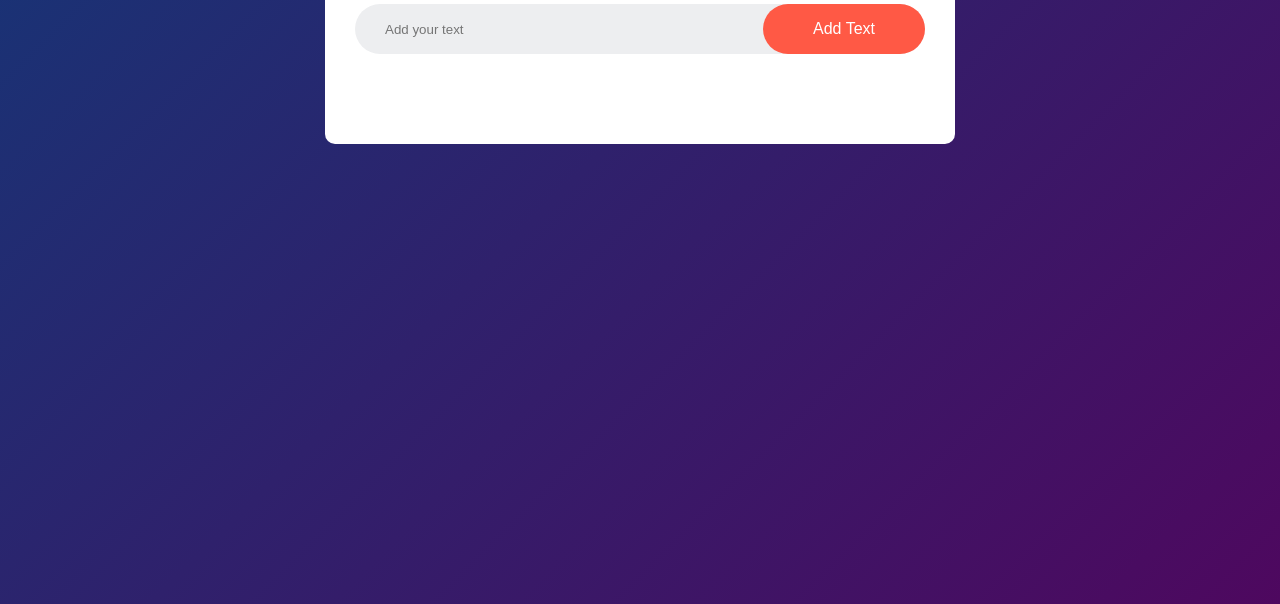
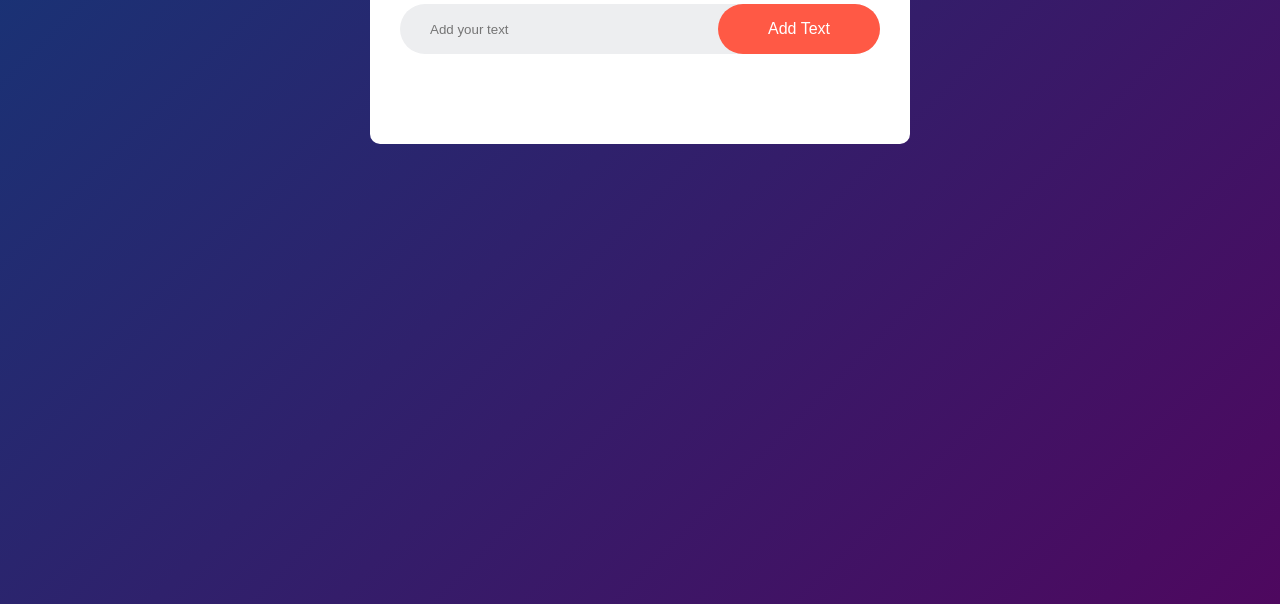
Before and after one commit to 90splayer/what-to-do, a plain HTML site: page index.html in a window 1280 px wide. Shown: the part 196-800 px from the top of the page. Drawn offline with Linux system fonts and the light colour scheme.

Commit message:
Fourth commit

```diff
--- a/style.css
+++ b/style.css
@@ -14,7 +14,7 @@
 
 .todo{
     width: 100%;
-    max-width: 50%;
+    max-width: 540px;
     min-width: 340px;
     background: #fff;
     margin: 100px auto 20px;
```
